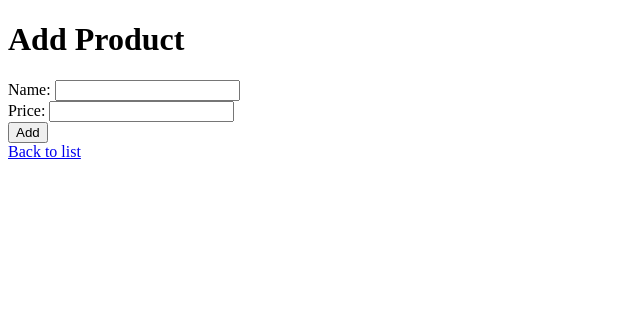
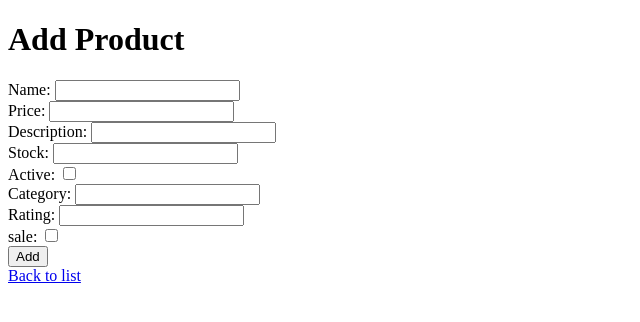
Before and after one commit to tmsenkovich-ux/online_shop, a Flask app: page /add in a window 1280 px wide. Shown: the top 322 px of the page, without its empty margins (0-640 px from the left). Run offline with Flask 3, Linux system fonts and the light colour scheme.

Commit message:
homework 4

```diff
--- a/app/__init__.py
+++ b/app/__init__.py
@@ -25,7 +25,7 @@ def create_app(): # створюємо додаток
     app.config['SQLALCHEMY_DATABASE_URI'] = f"sqlite:///{db_path}"
     app.config['SQLALCHEMY_TRACK_MODIFICATIONS'] = False
 
-    _ensure_columns(db_path, 'products', {'created_at': 'DATETIME',
+    _ensure_columns(db_path, 'products', { 'description': 'TEXT', 'created_at': 'DATETIME',
                                           'updated_at': 'DATETIME',
                                             'stock': 'INTEGER',
                      'is_active': 'BOOLEAN',
--- a/templates/product_form.html
+++ b/templates/product_form.html
@@ -6,7 +6,7 @@
 </head>
 <body>
     <h1>{{ action }} Product</h1>
-    <form method="post">
+    <form method="post">             <!-- форма для додавання продукту -->
         <label> Name:
             <input type="text" name="name"
             value="{{ product.name if product else '' }}" required>
@@ -16,6 +16,41 @@
             <input type="number" name="price"  step="0.01"
             value="{{ product.price if product else '' }}" required>
         </label> <br>
+
+        <label> Description:
+            <input type="text" name="description"
+            value="{{ product.description if product else '' }}" required>
+        </label> <br>
+
+
+        <label> Stock:
+            <input type="number" name="stock" step="0.01"
+            value="{{ product.stock if product else '' }}" >
+        </label> <br>
+
+        <label>Active:
+        <input type="checkbox" name="is_active"
+               {% if product and product.is_active %}checked{% endif %}>
+        </label><br>
+
+
+
+        <label>Category:
+        <input type="text" name="category"
+               value="{{ product.category if product else '' }}" >
+        </label><br>
+
+
+        <label> Rating:
+            <input type="number" name="rating" step="0.01"
+            value="{{ product.rating if product else '' }}">
+        </label> <br>
+
+        <label> sale:
+            <input type="checkbox" name="sale" step="0.01"
+            value="{{ product.sale if product else '' }}" >
+        </label> <br>
+
 <button type = "submit">{{ action }}</button>
     </form>
     <a href ="{{url_for('routes.products')}}">Back to list</a>
--- a/templates/product_list.html
+++ b/templates/product_list.html
@@ -10,12 +10,11 @@
     <table border="1">
         <tr>
             <th>ID</th>
-            <th>Name</th>
+            <th>Name</th>                               <!-- СПисок полів  -->
             <th>Description</th>
             <th>Price</th>
             <th>Created</th>
             <th>Updated</th>
-
             <th>Stock</th>
             <th>is_active</th>
             <th>Category</th>
@@ -30,7 +29,6 @@
             <th>{{ product.price }}</th>
             <th>{{ product.created_at }}</th>
             <th>{{ product.updated_at }}</th>
-
             <th>{{ product.stock }}</th>
             <th>{{ product.is_active }}</th>
             <th>{{ product.category }}</th>
```
Also changed, not shown: db/shop.db.
